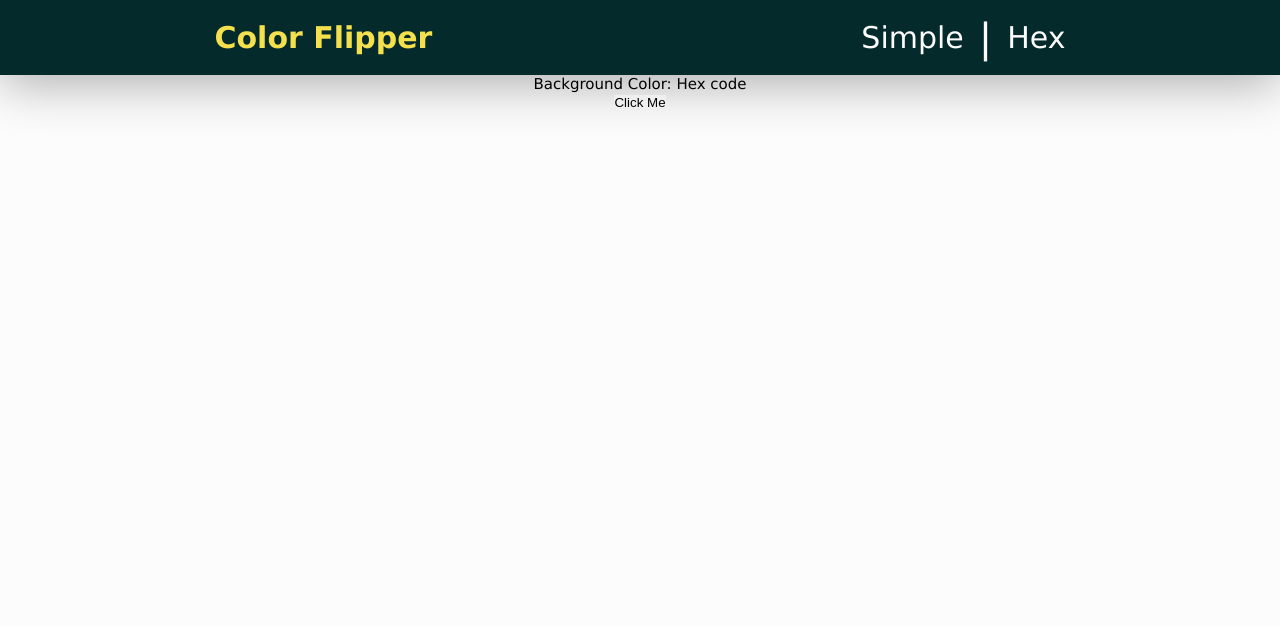
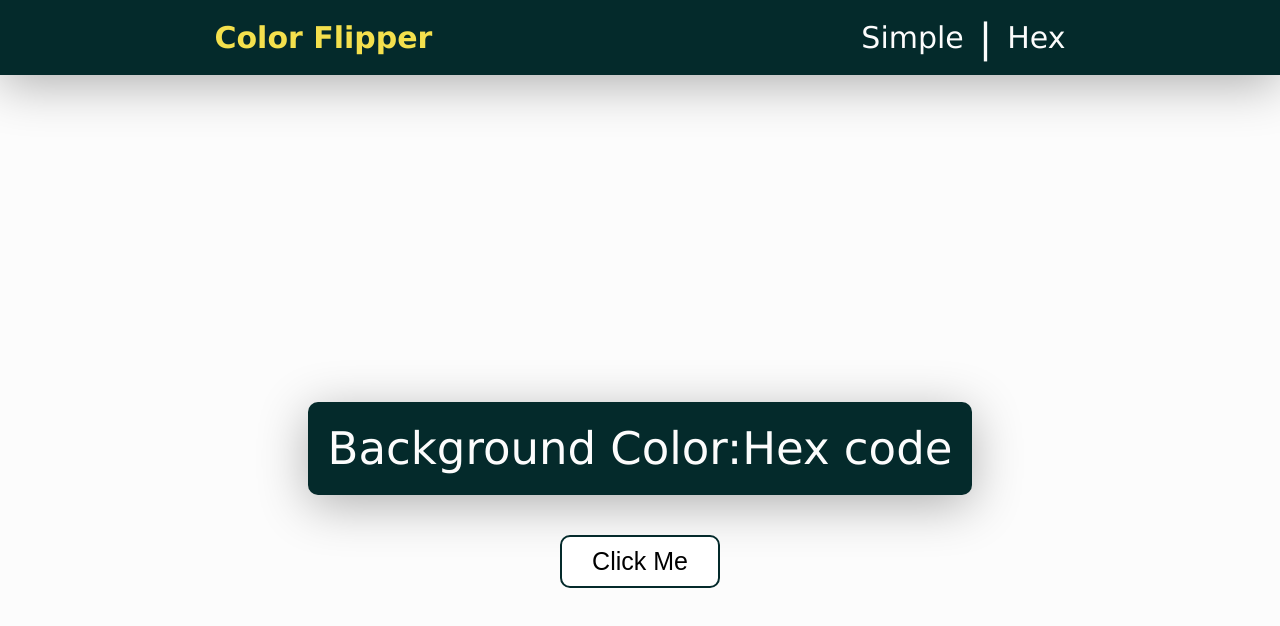
Before and after one commit to Mitch4sho/Color-flipper, a plain HTML site: page index.html in a window 1280 px wide. Drawn offline with Linux system fonts and the light colour scheme.

Commit message:
Finished up the bones of the webapge (html , css)
sadasda

```diff
--- a/index.html
+++ b/index.html
@@ -11,13 +11,17 @@
       <nav class="navbar">
         <h4 class="navitem">Color Flipper</h4>
         <ul class="navitems">
-          <li class="navitem" id="linkOne"><a>Simple</a></li>
+          <li class="navitem" id="linkOne">
+            <a href="index.html">Simple</a>
+          </li>
           <div style="font-size: 40px; margin: 15px">|</div>
-          <li class="navitem" id="linkTwo"><a>Hex</a></li>
+          <li class="navitem" id="linkTwo">
+            <a href="">Hex</a>
+          </li>
         </ul>
       </nav>
       <section class="mainSection">
-        <div id="hexCode">Background Color: Hex code</div>
+        <div id="hexCode">Background Color:<span id="code">Hex code</span></div>
         <button id="hexCodeBtn">Click Me</button>
       </section>
     </main>
--- a/styles.css
+++ b/styles.css
@@ -36,3 +36,43 @@ body {
 h4 {
   color: #f4e04d;
 }
+a {
+  color: #fcfcfc;
+  text-decoration: none;
+}
+
+a:hover {
+  color: #f4e04d;
+}
+
+.mainSection {
+  max-width: 100vw;
+  height: 100vh;
+  display: flex;
+  align-items: center;
+  justify-content: center;
+  flex-direction: column;
+}
+
+#hexCode {
+  margin: 40px;
+  padding: 20px;
+  font-size: 45px;
+  background-color: #042a2b;
+  color: #fcfcfc;
+  border-radius: 10px;
+  box-shadow: 0px 10px 50px rgba(0, 0, 0, 0.3);
+}
+#hexCodeBtn {
+  font-size: 25px;
+  padding: 10px 30px 10px 30px;
+  background-color: white;
+  border: 2px solid #042a2b;
+  border-radius: 10px;
+}
+
+#hexCodeBtn:hover {
+  color: #fcfcfc;
+  background-color: #042a2b;
+  transition: all 0.2s linear;
+}
```
